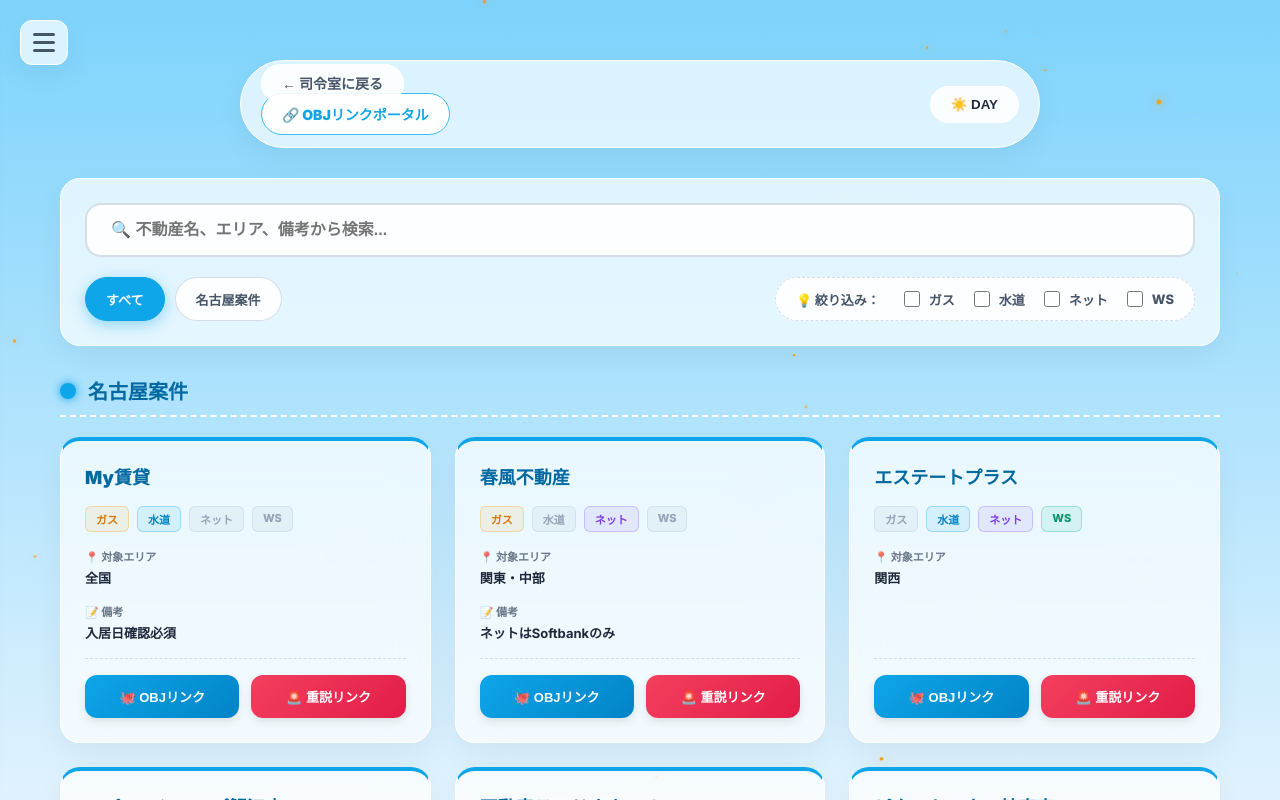
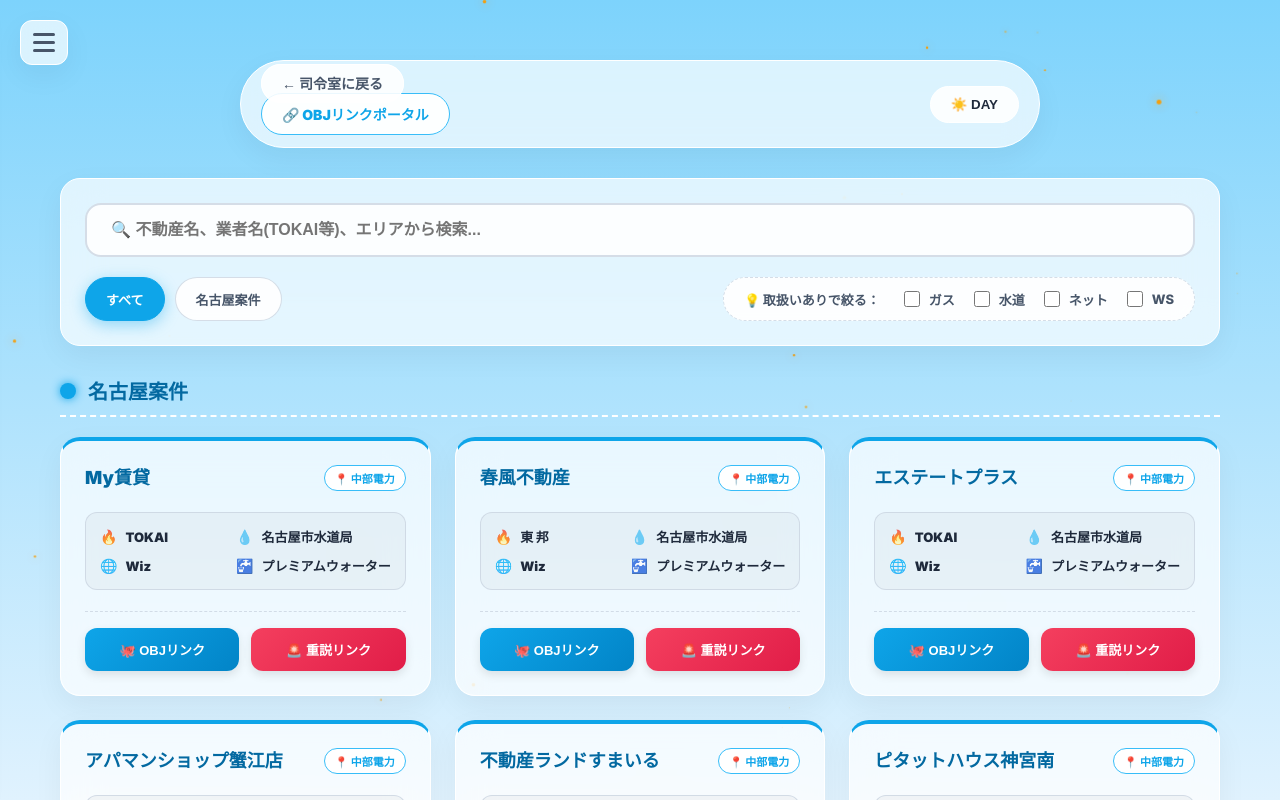
Before and after one commit to toranosukehigashi/team-portal, a Next.js app: page /affiliate-links in a window 1280 px wide. Shown: the top 800 px of the page. Built offline with nearby package versions, Linux system fonts and the light colour scheme.

Commit message:
feat: 不動産会社の詳細な取扱い商材データをSaaS型グリッドUIに完全反映！

```diff
--- a/app/affiliate-links/page.tsx
+++ b/app/affiliate-links/page.tsx
@@ -2,7 +2,7 @@
 
 import React, { useState, useEffect } from "react";
 
-// ✨ 背景の光の粒（静寂なカームデザイン）
+// ✨ 背景の光の粒
 const PixieDust = () => {
   const [stars, setStars] = useState<{ id: number; left: string; top: string; delay: string; size: string }[]>([]);
   useEffect(() => {
@@ -22,13 +22,12 @@ const PixieDust = () => {
 
 // ==========================================
 // 💡 グループ（リスト）の定義
-// ここに新しいグループを追加するだけで、自動的に色や重説リンクが適用されます！
 // ==========================================
 type AgencyGroup = {
   id: string;
   name: string;
-  themeColor: string;      // グループのテーマカラー（HEXコード）
-  explanationLink: string; // グループ共通の重説リンク（空文字にするとボタンが消えます）
+  themeColor: string;
+  explanationLink: string;
 };
 
 const AGENCY_GROUPS: AgencyGroup[] = [
@@ -37,48 +36,41 @@ const AGENCY_GROUPS: AgencyGroup[] = [
     name: "名古屋案件",
     themeColor: "#0ea5e9", // 鮮やかなブルー
     explanationLink: "https://forms.gle/hEiC6B61ctNy7F3U6"
-  },
-  // 🔽 今後、新しいグループができたらここに追加するだけ！
-  // {
-  //   id: "kansai",
-  //   name: "関西案件",
-  //   themeColor: "#f43f5e", // ピンク
-  //   explanationLink: "https://forms.gle/xxxxxxxxx"
-  // }
+  }
 ];
 
 // ==========================================
-// 💡 アフィリエイトリンクのデータ
+// 💡 アフィリエイトリンクのデータ（ご主人様の本物データ完全反映！）
 // ==========================================
 type AgencyLink = {
   id: string;
-  groupId: string;     // どのグループに属するか（AGENCY_GROUPSのidと一致させる）
-  name: string;        // B: アフィリエイト名
-  url: string;         // C: OBJリンク
-  hasGas: boolean;     // E: ガス
-  hasWater: boolean;   // F: 水道
-  hasNet: boolean;     // G: ネット
-  hasWs: boolean;      // H: WS
-  area: string;        // I: 対象エリア
-  note: string;        // J: 備考
+  groupId: string;
+  name: string;
+  url: string;
+  gas: string;     // 具体的な業者名（TOKAIなど）
+  water: string;   // 名古屋市水道局など
+  net: string;     // Wizなど
+  ws: string;      // プレミアムウォーターなど
+  area: string;    // 中部電力など
+  note: string;
 };
 
 const AGENCY_DATA: AgencyLink[] = [
-  { id: "1", groupId: "nagoya", name: "My賃貸", url: "https://octopusenergy.co.jp/affiliate/05-ryosukehirokawa", hasGas: true, hasWater: true, hasNet: false, hasWs: false, area: "全国", note: "入居日確認必須" },
-  { id: "2", groupId: "nagoya", name: "春風不動産", url: "https://octopusenergy.co.jp/affiliate/03-ryosukehirokawa", hasGas: true, hasWater: false, hasNet: true, hasWs: false, area: "関東・中部", note: "ネットはSoftbankのみ" },
-  { id: "3", groupId: "nagoya", name: "エステートプラス", url: "https://octopusenergy.co.jp/affiliate/04-ryosukehirokawa", hasGas: false, hasWater: true, hasNet: true, hasWs: true, area: "関西", note: "" },
-  { id: "4", groupId: "nagoya", name: "アパマンショップ蟹江店", url: "https://octopusenergy.co.jp/affiliate/01-yutainoue", hasGas: true, hasWater: true, hasNet: false, hasWs: false, area: "愛知県", note: "ガスセット提案推奨" },
-  { id: "5", groupId: "nagoya", name: "不動産ランドすまいる", url: "https://octopusenergy.co.jp/affiliate/04-yutainoue", hasGas: true, hasWater: true, hasNet: true, hasWs: true, area: "全国", note: "フルセット提案" },
-  { id: "6", groupId: "nagoya", name: "ピタットハウス神宮南", url: "https://octopusenergy.co.jp/affiliate/05-yutainoue", hasGas: true, hasWater: false, hasNet: false, hasWs: false, area: "愛知県", note: "" },
-  { id: "7", groupId: "nagoya", name: "Access", url: "https://octopusenergy.co.jp/affiliate/06-yutainoue", hasGas: false, hasWater: false, hasNet: true, hasWs: false, area: "全国", note: "ネット単体での獲得が多い" },
-  { id: "8", groupId: "nagoya", name: "ルームコレクション", url: "https://octopusenergy.co.jp/affiliate/06-ryosukehirokawa", hasGas: true, hasWater: true, hasNet: false, hasWs: false, area: "中部・関西", note: "" },
-  { id: "9", groupId: "nagoya", name: "すまいらんど", url: "https://octopusenergy.co.jp/affiliate/07-ryosukehirokawa", hasGas: true, hasWater: false, hasNet: true, hasWs: true, area: "全国", note: "WSのキャンペーンあり" },
-  { id: "10", groupId: "nagoya", name: "株式会社東栄", url: "https://octopusenergy.co.jp/affiliate/08-ryosukehirokawa", hasGas: false, hasWater: true, hasNet: false, hasWs: false, area: "関東", note: "" },
-  { id: "11", groupId: "nagoya", name: "株式会社STYプランニング", url: "https://octopusenergy.co.jp/affiliate/10-ryosukehirokawa", hasGas: true, hasWater: true, hasNet: true, hasWs: false, area: "全国", note: "" },
-  { id: "12", groupId: "nagoya", name: "なごやか不動産", url: "https://octopusenergy.co.jp/affiliate/05-ryosukehirokawa", hasGas: true, hasWater: false, hasNet: false, hasWs: false, area: "愛知県", note: "" },
-  { id: "13", groupId: "nagoya", name: "楽々不動産", url: "https://octopusenergy.co.jp/affiliate/03-ryosukehirokawa", hasGas: true, hasWater: true, hasNet: true, hasWs: true, area: "全国", note: "全体的に獲得率高め" },
-  { id: "14", groupId: "nagoya", name: "ひまわりカンパニー株式会社", url: "https://octopusenergy.co.jp/affiliate/04-ryosukehirokawa", hasGas: false, hasWater: true, hasNet: false, hasWs: false, area: "関東", note: "" },
-  { id: "15", groupId: "nagoya", name: "Terrace Home本店", url: "https://octopusenergy.co.jp/affiliate/01-yutainoue", hasGas: true, hasWater: false, hasNet: true, hasWs: false, area: "中部", note: "" }
+  { id: "1", groupId: "nagoya", name: "My賃貸", url: "https://octopusenergy.co.jp/affiliate/05-ryosukehirokawa", gas: "TOKAI", water: "名古屋市水道局", net: "Wiz", ws: "プレミアムウォーター", area: "中部電力", note: "" },
+  { id: "2", groupId: "nagoya", name: "春風不動産", url: "https://octopusenergy.co.jp/affiliate/03-ryosukehirokawa", gas: "東 邦", water: "名古屋市水道局", net: "Wiz", ws: "プレミアムウォーター", area: "中部電力", note: "" },
+  { id: "3", groupId: "nagoya", name: "エステートプラス", url: "https://octopusenergy.co.jp/affiliate/04-ryosukehirokawa", gas: "TOKAI", water: "名古屋市水道局", net: "Wiz", ws: "プレミアムウォーター", area: "中部電力", note: "" },
+  { id: "4", groupId: "nagoya", name: "アパマンショップ蟹江店", url: "https://octopusenergy.co.jp/affiliate/01-yutainoue", gas: "TOKAI", water: "名古屋市水道局", net: "Wiz", ws: "プレミアムウォーター", area: "中部電力", note: "" },
+  { id: "5", groupId: "nagoya", name: "不動産ランドすまいる", url: "https://octopusenergy.co.jp/affiliate/04-yutainoue", gas: "東 邦", water: "名古屋市水道局", net: "希望者のみ", ws: "希望者のみプレミ", area: "中部電力", note: "" },
+  { id: "6", groupId: "nagoya", name: "ピタットハウス神宮南", url: "https://octopusenergy.co.jp/affiliate/05-yutainoue", gas: "TOKAI", water: "名古屋市水道局", net: "Wiz", ws: "プレミアムウォーター", area: "中部電力", note: "" },
+  { id: "7", groupId: "nagoya", name: "Access", url: "https://octopusenergy.co.jp/affiliate/06-yutainoue", gas: "TOKAI", water: "名古屋市水道局", net: "Wiz", ws: "プレミアムウォーター", area: "中部電力", note: "" },
+  { id: "8", groupId: "nagoya", name: "ルームコレクション", url: "https://octopusenergy.co.jp/affiliate/06-ryosukehirokawa", gas: "TOKAI", water: "名古屋市水道局", net: "Wiz", ws: "プレミアムウォーター", area: "中部電力", note: "" },
+  { id: "9", groupId: "nagoya", name: "すまいらんど", url: "https://octopusenergy.co.jp/affiliate/07-ryosukehirokawa", gas: "TOKAI", water: "名古屋市水道局", net: "Wiz", ws: "プレミアムウォーター", area: "中部電力", note: "" },
+  { id: "10", groupId: "nagoya", name: "株式会社東栄", url: "https://octopusenergy.co.jp/affiliate/08-ryosukehirokawa", gas: "TOKAI", water: "碧南市水道局", net: "Wiz", ws: "プレミアムウォーター", area: "中部電力", note: "" },
+  { id: "11", groupId: "nagoya", name: "株式会社STYプランニング", url: "https://octopusenergy.co.jp/affiliate/10-ryosukehirokawa", gas: "TOKAI", water: "名古屋市水道局", net: "Wiz", ws: "プレミアムウォーター", area: "中部電力", note: "" },
+  { id: "12", groupId: "nagoya", name: "なごやか不動産", url: "https://octopusenergy.co.jp/affiliate/05-ryosukehirokawa", gas: "TOKAI", water: "名古屋市水道局", net: "Wiz", ws: "プレミアムウォーター", area: "中部電力", note: "" },
+  { id: "13", groupId: "nagoya", name: "楽々不動産", url: "https://octopusenergy.co.jp/affiliate/03-ryosukehirokawa", gas: "TOKAI", water: "名古屋市水道局", net: "Wiz", ws: "プレミアムウォーター", area: "中部電力", note: "" },
+  { id: "14", groupId: "nagoya", name: "ひまわりカンパニー株式会社", url: "https://octopusenergy.co.jp/affiliate/04-ryosukehirokawa", gas: "TOKAI", water: "名古屋市水道局", net: "Wiz", ws: "プレミアムウォーター", area: "中部電力", note: "" },
+  { id: "15", groupId: "nagoya", name: "Terrace Home本店", url: "https://octopusenergy.co.jp/affiliate/01-yutainoue", gas: "なし", water: "なし", net: "Wiz", ws: "プレミアムウォーター", area: "北海道電力", note: "" }
 ];
 
 export default function AffiliateLinks() {
@@ -123,20 +115,21 @@ export default function AffiliateLinks() {
 
   // 💡 高度な絞り込みロジック
   const filteredData = AGENCY_DATA.filter(item => {
-    // 検索ワード判定
+    // 検索ワード判定（会社名、エリア、具体的な業者名もヒット対象に！）
     const searchLower = searchTerm.toLowerCase();
     const matchSearch = item.name.toLowerCase().includes(searchLower) ||
                         item.area.toLowerCase().includes(searchLower) ||
-                        item.note.toLowerCase().includes(searchLower);
+                        item.gas.toLowerCase().includes(searchLower) ||
+                        item.net.toLowerCase().includes(searchLower);
 
     // グループタブ判定
     const matchGroup = activeGroupFilter === "all" || item.groupId === activeGroupFilter;
 
-    // チェックボックス判定
-    const matchGas = filterGas ? item.hasGas : true;
-    const matchWater = filterWater ? item.hasWater : true;
-    const matchNet = filterNet ? item.hasNet : true;
-    const matchWs = filterWs ? item.hasWs : true;
+    // チェックボックス判定（「なし」以外の文字が入っていればTrue）
+    const matchGas = filterGas ? (item.gas !== "なし" && item.gas !== "") : true;
+    const matchWater = filterWater ? (item.water !== "なし" && item.water !== "") : true;
+    const matchNet = filterNet ? (item.net !== "なし" && item.net !== "") : true;
+    const matchWs = filterWs ? (item.ws !== "なし" && item.ws !== "") : true;
 
     return matchSearch && matchGroup && matchGas && matchWater && matchNet && matchWs;
   });
@@ -156,7 +149,7 @@ export default function AffiliateLinks() {
           .star { position: absolute; border-radius: 50%; background: var(--star-color); box-shadow: 0 0 10px var(--star-color); animation: twinkle 4s infinite ease-in-out; }
           @keyframes twinkle { 0% { opacity: 0.1; transform: scale(0.5) translateY(0); } 50% { opacity: 1; transform: scale(1.2) translateY(-20px); } 100% { opacity: 0.1; transform: scale(0.5) translateY(0); } }
 
-          /* ナビ＆メニュー等 */
+          /* ナビ＆メニュー */
           .hamburger-btn { position: fixed; top: 20px; left: 20px; z-index: 1001; background: var(--card-bg); backdrop-filter: blur(15px); border: 1px solid var(--card-border); border-radius: 12px; padding: 12px; cursor: pointer; display: flex; flex-direction: column; gap: 5px; box-shadow: var(--card-shadow); transition: 0.3s; }
           .hamburger-btn:hover { background: var(--card-hover-bg); transform: scale(1.05); }
           .hamburger-line { width: 22px; height: 3px; background: var(--text-sub); border-radius: 3px; transition: 0.4s; }
@@ -165,7 +158,7 @@ export default function AffiliateLinks() {
           .hamburger-btn.open .line3 { transform: translateY(-8px) rotate(-45deg); background: var(--accent-color); }
           .menu-overlay { position: fixed; top: 0; left: 0; width: 100vw; height: 100vh; background: rgba(0, 0, 0, 0.4); backdrop-filter: blur(5px); z-index: 999; opacity: 0; pointer-events: none; transition: 0.4s ease; }
           .menu-overlay.open { opacity: 1; pointer-events: auto; }
-          .side-menu { position: fixed; top: 0; left: -320px; width: 300px; height: 100vh; background: var(--card-bg); backdrop-filter: blur(30px); border-right: 1px solid var(--card-border); z-index: 1000; box-shadow: var(--card-shadow); transition: 0.5s cubic-bezier(0.2, 0.8, 0.2, 1); padding: 90px 24px 30px; display: flex; flex-direction: column; gap: 12px; overflow-y: auto; }
+          .side-menu { position: fixed; top: 0; left: -320px; width: 300px; height: 100vh; background: var(--card-bg); backdrop-filter: blur(30px); border-right: 1px solid var(--card-border); z-index: 1000; box-shadow: var(--card-shadow); transition: 0.5s; padding: 90px 24px 30px; display: flex; flex-direction: column; gap: 12px; overflow-y: auto; }
           .side-menu.open { left: 0; }
           .menu-title { font-size: 13px; font-weight: 900; color: var(--text-sub); margin-bottom: 15px; padding-bottom: 10px; border-bottom: 2px dashed var(--card-border); letter-spacing: 1px; }
           .side-link { text-decoration: none; padding: 14px 20px; border-radius: 14px; background: var(--input-bg); color: var(--text-main); font-weight: 800; border: 1px solid var(--card-border); transition: 0.2s; display: flex; align-items: center; gap: 12px; }
@@ -177,7 +170,7 @@ export default function AffiliateLinks() {
           .glass-nav-active { padding: 10px 20px; border-radius: 30px; font-weight: 900; background: var(--card-hover-bg); color: var(--accent-color); border: 1px solid var(--card-hover-border); font-size: 14px; }
           .theme-toggle-btn { background: var(--input-bg); border: 1px solid var(--card-border); padding: 10px 20px; border-radius: 30px; cursor: pointer; font-weight: 800; color: var(--text-main); transition: 0.3s; }
 
-          /* 💡 UI本体 */
+          /* メインレイアウト */
           .main-container { max-width: 1200px; margin: 0 auto; }
 
           /* 検索パネル */
@@ -211,22 +204,22 @@ export default function AffiliateLinks() {
           .card-header { display: flex; justify-content: space-between; align-items: flex-start; gap: 10px; }
           .agency-name { font-size: 18px; font-weight: 900; color: var(--title-color); margin: 0; line-height: 1.4; }
 
-          .service-tags { display: flex; gap: 8px; flex-wrap: wrap; }
-          .tag { font-size: 11px; font-weight: 800; padding: 4px 10px; border-radius: 6px; background: rgba(148, 163, 184, 0.1); color: #94a3b8; border: 1px solid rgba(148, 163, 184, 0.2); }
-          .tag.active-gas { background: rgba(245, 158, 11, 0.1); color: #d97706; border-color: rgba(245, 158, 11, 0.3); }
-          .theme-dark .tag.active-gas { color: #fcd34d; }
-          .tag.active-water { background: rgba(14, 165, 233, 0.1); color: #0284c7; border-color: rgba(14, 165, 233, 0.3); }
-          .theme-dark .tag.active-water { color: #38bdf8; }
-          .tag.active-net { background: rgba(139, 92, 246, 0.1); color: #7c3aed; border-color: rgba(139, 92, 246, 0.3); }
-          .theme-dark .tag.active-net { color: #a78bfa; }
-          .tag.active-ws { background: rgba(16, 185, 129, 0.1); color: #059669; border-color: rgba(16, 185, 129, 0.3); }
-          .theme-dark .tag.active-ws { color: #34d399; }
+          .area-badge { font-size: 11px; font-weight: 800; background: var(--card-hover-bg); color: var(--accent-color); padding: 4px 10px; border-radius: 20px; border: 1px solid var(--card-hover-border); display: inline-flex; align-items: center; gap: 4px; }
+
+          /* 💡 詳細情報の美しいグリッド（SaaS風） */
+          .details-grid { display: grid; grid-template-columns: 1fr 1fr; gap: 10px; margin: 5px 0; background: rgba(0,0,0,0.03); padding: 14px; border-radius: 12px; border: 1px solid var(--input-border); }
+          .theme-dark .details-grid { background: rgba(255,255,255,0.03); }
+
+          .detail-item { display: flex; align-items: center; gap: 8px; font-size: 13px; }
+          .detail-icon { font-size: 14px; opacity: 0.8; }
+          .detail-value { font-weight: 900; color: var(--text-main); white-space: nowrap; overflow: hidden; text-overflow: ellipsis; }
+          .detail-value.none { color: var(--text-sub); opacity: 0.5; font-weight: 600; text-decoration: line-through; }
 
           .info-row { display: flex; flex-direction: column; gap: 4px; font-size: 13px; font-weight: 700; color: var(--text-sub); }
           .info-label { font-size: 11px; color: var(--text-sub); opacity: 0.8; }
           .info-value { color: var(--text-main); }
 
-          /* 💡 コピーボタンを2つ並べる設計！ */
+          /* アクションボタン */
           .action-area { margin-top: auto; padding-top: 16px; border-top: 1px dashed var(--input-border); display: grid; grid-template-columns: 1fr 1fr; gap: 12px; }
 
           .copy-btn { border: none; border-radius: 12px; padding: 12px; font-weight: 900; font-size: 13px; cursor: pointer; transition: 0.3s; display: flex; align-items: center; justify-content: center; gap: 6px; box-shadow: 0 4px 10px rgba(0,0,0,0.1); }
@@ -238,7 +231,7 @@ export default function AffiliateLinks() {
           .btn-terms { background: linear-gradient(135deg, #f43f5e, #e11d48); color: #fff; }
           .btn-terms:hover { box-shadow: 0 8px 20px rgba(244, 63, 94, 0.4); }
 
-          .btn-full { grid-column: 1 / -1; } /* 1つしかない時は幅いっぱいにする */
+          .btn-full { grid-column: 1 / -1; }
 
           .empty-state { grid-column: 1 / -1; text-align: center; padding: 60px 20px; color: var(--text-sub); font-size: 16px; font-weight: 800; background: var(--card-bg); border-radius: 20px; border: 2px dashed var(--card-border); }
 
@@ -283,13 +276,12 @@ export default function AffiliateLinks() {
             <input
               type="text"
               className="search-input"
-              placeholder="🔍 不動産名、エリア、備考から検索..."
+              placeholder="🔍 不動産名、業者名(TOKAI等)、エリアから検索..."
               value={searchTerm}
               onChange={(e) => setSearchTerm(e.target.value)}
             />
 
             <div className="controls-row">
-              {/* グループ切り替えタブ */}
               <div className="group-tabs">
                 <button
                   className={`group-tab-btn ${activeGroupFilter === "all" ? "active" : ""}`}
@@ -308,9 +300,8 @@ export default function AffiliateLinks() {
                 ))}
               </div>
 
-              {/* 商材による絞り込み機能 */}
               <div className="filter-group">
-                <div className="filter-label">💡 絞り込み：</div>
+                <div className="filter-label">💡 取扱いありで絞る：</div>
                 <label className="filter-checkbox"><input type="checkbox" checked={filterGas} onChange={(e)=>setFilterGas(e.target.checked)} /> ガス</label>
                 <label className="filter-checkbox"><input type="checkbox" checked={filterWater} onChange={(e)=>setFilterWater(e.target.checked)} /> 水道</label>
                 <label className="filter-checkbox"><input type="checkbox" checked={filterNet} onChange={(e)=>setFilterNet(e.target.checked)} /> ネット</label>
@@ -319,14 +310,11 @@ export default function AffiliateLinks() {
             </div>
           </div>
 
-          {/* 💡 グループごとにセクションを分けて美しく表示！ */}
           {AGENCY_GROUPS.map(group => {
-            // 現在のタブが「all」か「このグループ」の場合のみ表示
             if (activeGroupFilter !== "all" && activeGroupFilter !== group.id) return null;
 
-            // このグループに属していて、かつフィルターに合致する不動産だけを抽出
             const groupAgencies = filteredData.filter(agency => agency.groupId === group.id);
-            if (groupAgencies.length === 0) return null; // 該当なしならセクションごと非表示
+            if (groupAgencies.length === 0) return null;
 
             return (
               <div key={group.id} className="group-section">
@@ -344,18 +332,27 @@ export default function AffiliateLinks() {
                     >
                       <div className="card-header">
                         <h3 className="agency-name">{agency.name}</h3>
+                        <span className="area-badge">📍 {agency.area}</span>
                       </div>
 
-                      <div className="service-tags">
-                        <span className={`tag ${agency.hasGas ? 'active-gas' : ''}`}>ガス</span>
-                        <span className={`tag ${agency.hasWater ? 'active-water' : ''}`}>水道</span>
-                        <span className={`tag ${agency.hasNet ? 'active-net' : ''}`}>ネット</span>
-                        <span className={`tag ${agency.hasWs ? 'active-ws' : ''}`}>WS</span>
-                      </div>
-
-                      <div className="info-row">
-                        <span className="info-label">📍 対象エリア</span>
-                        <span className="info-value">{agency.area || "未設定"}</span>
+                      {/* 💡 業者名を美しく表示する専用グリッド！ */}
+                      <div className="details-grid">
+                        <div className="detail-item">
+                          <span className="detail-icon">🔥</span>
+                          <span className={`detail-value ${agency.gas === "なし" ? "none" : ""}`}>{agency.gas}</span>
+                        </div>
+                        <div className="detail-item">
+                          <span className="detail-icon">💧</span>
+                          <span className={`detail-value ${agency.water === "なし" ? "none" : ""}`}>{agency.water}</span>
+                        </div>
+                        <div className="detail-item">
+                          <span className="detail-icon">🌐</span>
+                          <span className={`detail-value ${agency.net === "なし" ? "none" : ""}`}>{agency.net}</span>
+                        </div>
+                        <div className="detail-item">
+                          <span className="detail-icon">🚰</span>
+                          <span className={`detail-value ${agency.ws === "なし" ? "none" : ""}`}>{agency.ws}</span>
+                        </div>
                       </div>
 
                       {agency.note && (
@@ -365,7 +362,6 @@ export default function AffiliateLinks() {
                         </div>
                       )}
 
-                      {/* 💡 コピーボタンを2つ並べる！ */}
                       <div className="action-area">
                         <button
                           className={`copy-btn btn-obj ${!group.explanationLink ? "btn-full" : ""}`}
@@ -374,7 +370,6 @@ export default function AffiliateLinks() {
                           🐙 OBJリンク
                         </button>
 
-                        {/* グループに重説リンクが設定されていれば、赤いボタンを表示！ */}
                         {group.explanationLink && (
                           <button
                             className="copy-btn btn-terms"
```
